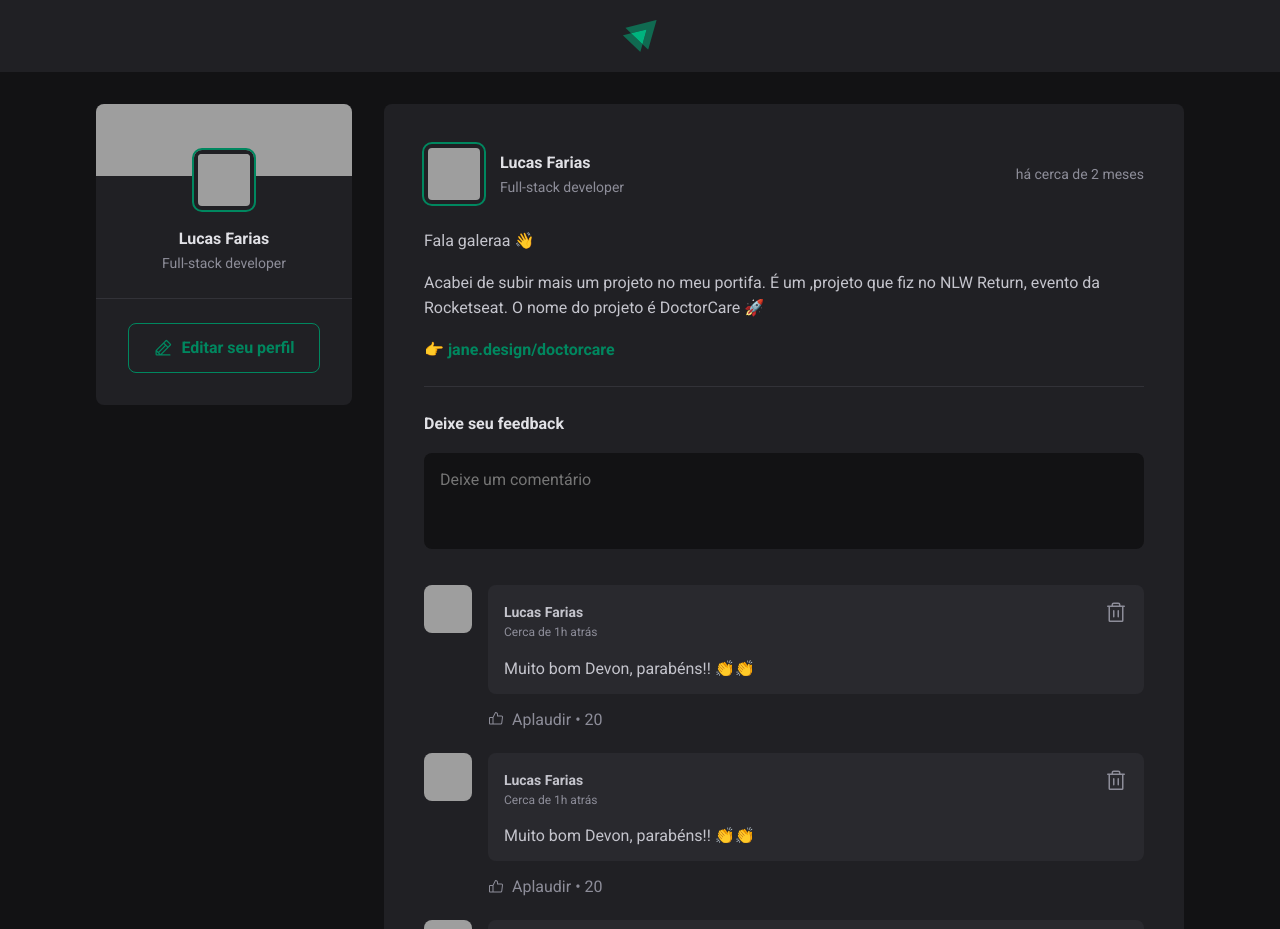
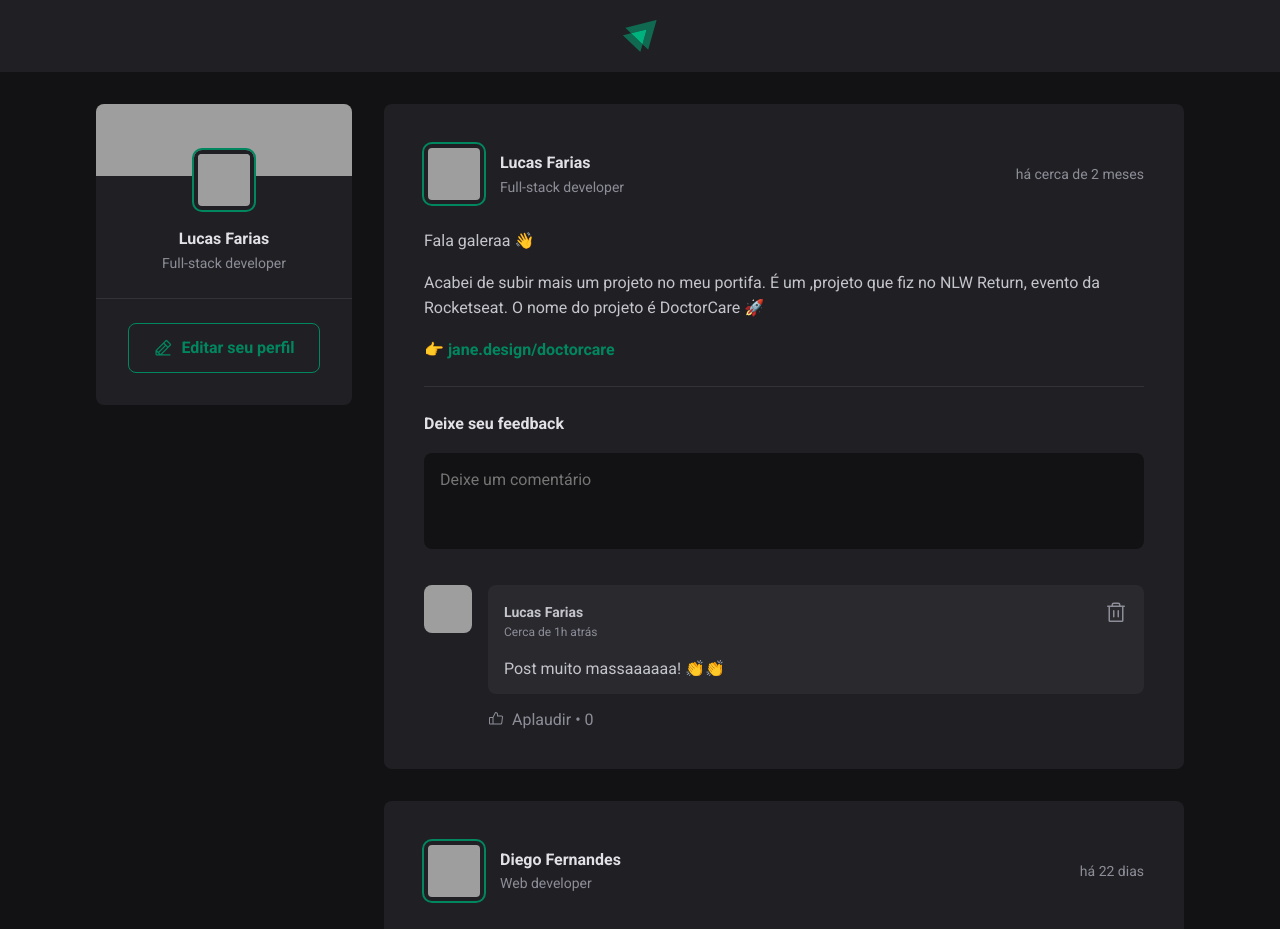
Before and after one commit to lucasnfarias/rocketseat-ignite-feed, a React (Vite) app: page / in a window 1280 px wide. Shown: the top 929 px of the page. Built offline with nearby package versions, Linux system fonts and the light colour scheme; grey boxes are pictures that could not be loaded.

Commit message:
add Post comment functionalities

```diff
--- a/src/App.jsx
+++ b/src/App.jsx
@@ -34,7 +34,7 @@ const posts = [
       name: "Diego Fernandes",
       role: "Web developer",
     },
-    publishedAt: new Date("2024-05-12 10:13:00"),
+    publishedAt: new Date("2024-06-12 10:13:00"),
     content: [
       {
         type: "paragraph",
--- a/src/components/Comment.jsx
+++ b/src/components/Comment.jsx
@@ -1,8 +1,19 @@
 import { ThumbsUp, Trash } from "@phosphor-icons/react";
 import styles from "./Comment.module.css";
 import { Avatar } from "./Avatar";
+import { useState } from "react";
 
-export function Comment() {
+export function Comment({ content, onDeleteComment }) {
+  const [likeCount, setLikeCount] = useState(0);
+
+  function handleDeleteComment() {
+    onDeleteComment(content);
+  }
+
+  function handleLikeComment() {
+    setLikeCount(likeCount + 1);
+  }
+
   return (
     <div className={styles.comment}>
       <Avatar hasBorder={false} src="https://github.com/lucasnfarias.png" />
@@ -17,17 +28,17 @@ export function Comment() {
               </time>
             </div>
 
-            <button title="Deletar comentário">
+            <button onClick={handleDeleteComment} title="Deletar comentário">
               <Trash size={24} />
             </button>
           </header>
 
-          <p>Muito bom Devon, parabéns!! 👏👏</p>
+          <p>{content}</p>
         </div>
         <footer>
-          <button>
+          <button onClick={handleLikeComment}>
             <ThumbsUp />
-            Aplaudir <span>20</span>
+            Aplaudir <span>{likeCount}</span>
           </button>
         </footer>
       </div>
--- a/src/components/Post.jsx
+++ b/src/components/Post.jsx
@@ -1,10 +1,15 @@
+import { useState } from "react";
 import { Avatar } from "./Avatar";
 import { Comment } from "./Comment";
 import styles from "./Post.module.css";
 import { format, formatDistanceToNow } from "date-fns";
 import ptBR from "date-fns/locale/pt-BR";
+import { Link } from "@phosphor-icons/react";
 
 export function Post({ author, publishedAt, content }) {
+  const [comments, setComments] = useState(["Post muito massaaaaaa! 👏👏"]);
+  const [newCommentText, setNewCommentText] = useState("");
+
   const publishedDateTitle = format(publishedAt, "d 'de' LLLL 'às' HH:mm'h'", {
     locale: ptBR,
   });
@@ -13,6 +18,32 @@ export function Post({ author, publishedAt, content }) {
     locale: ptBR,
     addSuffix: true,
   });
+
+  function handleCreateNewComment(event) {
+    event.preventDefault();
+
+    const newComment = {
+      content: newCommentText,
+    };
+
+    setComments([...comments, newCommentText]);
+    setNewCommentText("");
+  }
+
+  function handleNewCommentChange(event) {
+    event.target.setCustomValidity("");
+    setNewCommentText(event.target.value);
+  }
+
+  function deleteComment(commentToDelete) {
+    setComments(comments.filter((comment) => comment !== commentToDelete));
+  }
+
+  function handleInvalidComment(event) {
+    event.target.setCustomValidity("Esse campo é obrigatório!");
+  }
+
+  const isNewCommentEmpty = !newCommentText;
 
   return (
     <article className={styles.post}>
@@ -32,31 +63,45 @@ export function Post({ author, publishedAt, content }) {
       </header>
 
       <div className={styles.content}>
-        {content.map((line) => {
-          if (line.type === "paragraph") return <p>{line.content}</p>;
+        {content.map((line, i) => {
+          if (line.type === "paragraph")
+            return <p key={line.content + i}>{line.content}</p>;
           else if (line.type === "link")
             return (
-              <p>
+              <p key={Link.content + i}>
                 <a href="">{line.content}</a>
               </p>
             );
         })}
       </div>
 
-      <form className={styles.commentForm}>
+      <form className={styles.commentForm} onSubmit={handleCreateNewComment}>
         <strong>Deixe seu feedback</strong>
 
-        <textarea placeholder="Deixe um comentário" />
+        <textarea
+          name="comment"
+          placeholder="Deixe um comentário"
+          onChange={handleNewCommentChange}
+          value={newCommentText}
+          onInvalid={handleInvalidComment}
+          required
+        />
 
         <footer>
-          <button type="submit">Publicar</button>
+          <button disabled={isNewCommentEmpty} type="submit">
+            Publicar
+          </button>
         </footer>
       </form>
 
       <div className={styles.commentList}>
-        <Comment />
-        <Comment />
-        <Comment />
+        {comments.map((comment) => (
+          <Comment
+            content={comment}
+            key={comment}
+            onDeleteComment={deleteComment}
+          />
+        ))}
       </div>
     </article>
   );
--- a/src/components/Post.module.css
+++ b/src/components/Post.module.css
@@ -101,9 +101,14 @@
 
       transition: background-color 0.1s;
 
-      &:hover {
+      &:not(:disabled):hover {
         background: var(--green-300);
       }
+    }
+
+    & button:disabled {
+      opacity: 0.7;
+      cursor: not-allowed;
     }
   }
 
```
